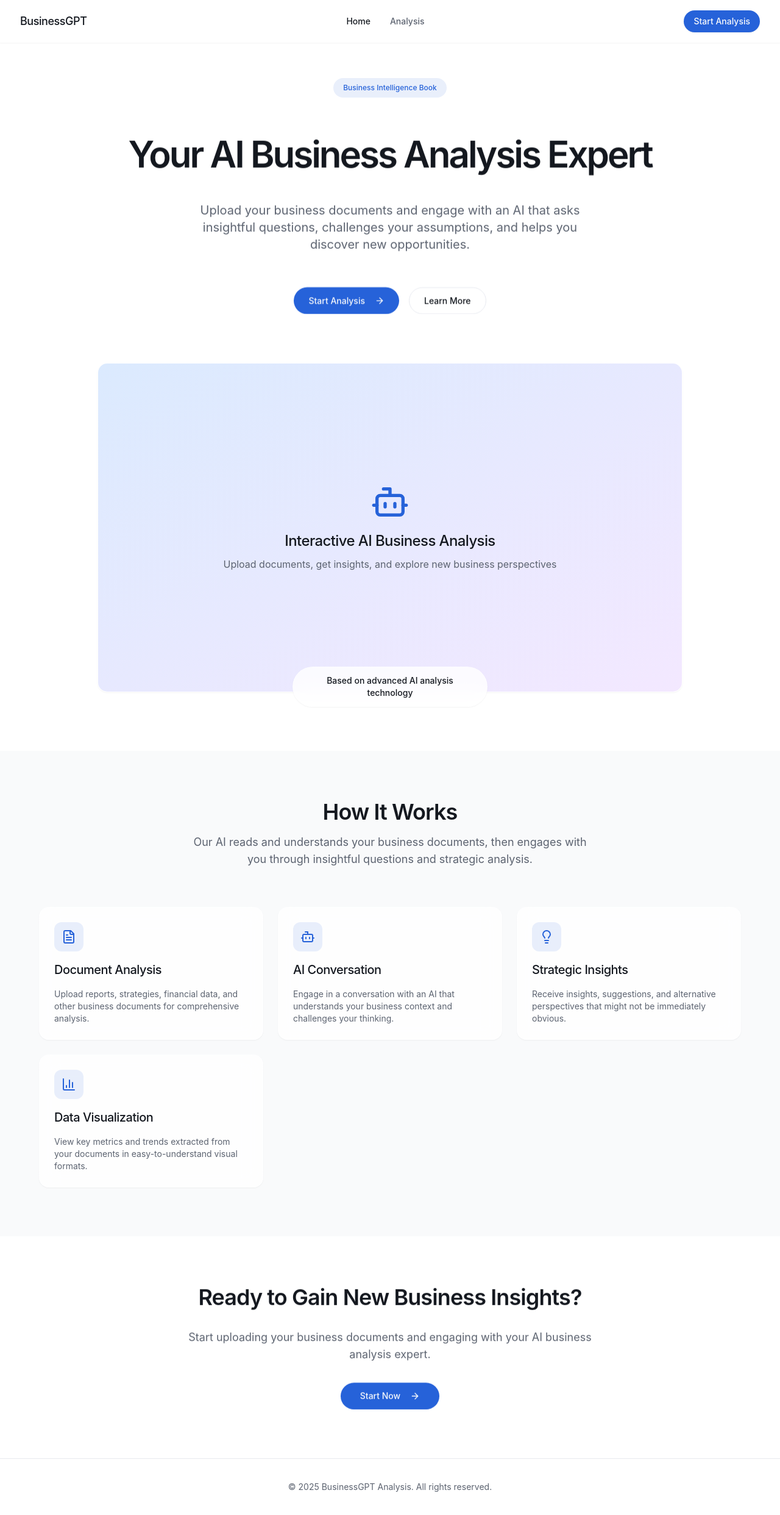
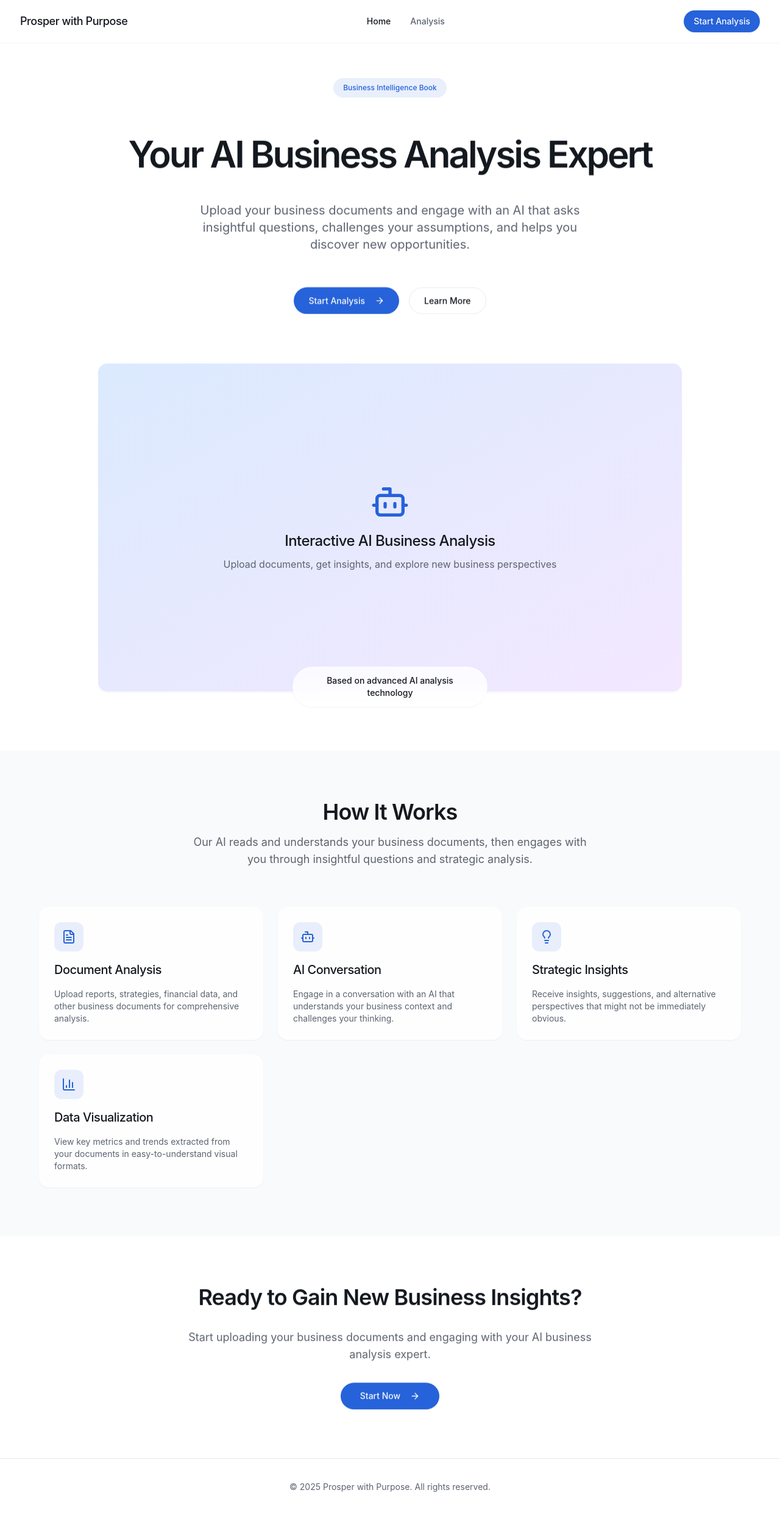
Before and after one commit to Josh-series-a/pwp-template, a React (Vite) app: page / in a window 1280 px wide. Shown: the whole page at 61% size. Built offline with nearby package versions, Linux system fonts and the light colour scheme.

Commit message:
Rename application
Rename the application to Prosper with Purpose.

```diff
--- a/index.html
+++ b/index.html
@@ -1,11 +1,12 @@
+
 <!DOCTYPE html>
 <html lang="en">
   <head>
     <meta charset="UTF-8" />
     <meta name="viewport" content="width=device-width, initial-scale=1.0" />
-    <title>chat-guide-book</title>
-    <meta name="description" content="Lovable Generated Project" />
-    <meta name="author" content="Lovable" />
+    <title>Prosper with Purpose</title>
+    <meta name="description" content="Your AI Business Analysis Expert" />
+    <meta name="author" content="Prosper with Purpose" />
     <meta property="og:image" content="/og-image.png" />
   </head>
 
--- a/src/components/Header.tsx
+++ b/src/components/Header.tsx
@@ -10,7 +10,7 @@ const Header = () => {
     <header className="fixed w-full top-0 z-50 px-6 md:px-8 py-4 glass-card backdrop-blur-md">
       <div className="max-w-7xl mx-auto flex items-center justify-between">
         <Link to="/" className="flex items-center gap-2">
-          <span className="text-lg font-medium tracking-tight">BusinessGPT</span>
+          <span className="text-lg font-medium tracking-tight">Prosper with Purpose</span>
         </Link>
 
         <nav className="hidden md:flex items-center space-x-8">
--- a/src/pages/Index.tsx
+++ b/src/pages/Index.tsx
@@ -145,7 +145,7 @@ const Index = () => {
       {/* Footer */}
       <footer className="py-8 px-6 md:px-8 border-t">
         <div className="max-w-6xl mx-auto text-center text-sm text-muted-foreground">
-          <p>&copy; {new Date().getFullYear()} BusinessGPT Analysis. All rights reserved.</p>
+          <p>&copy; {new Date().getFullYear()} Prosper with Purpose. All rights reserved.</p>
         </div>
       </footer>
     </div>
```
